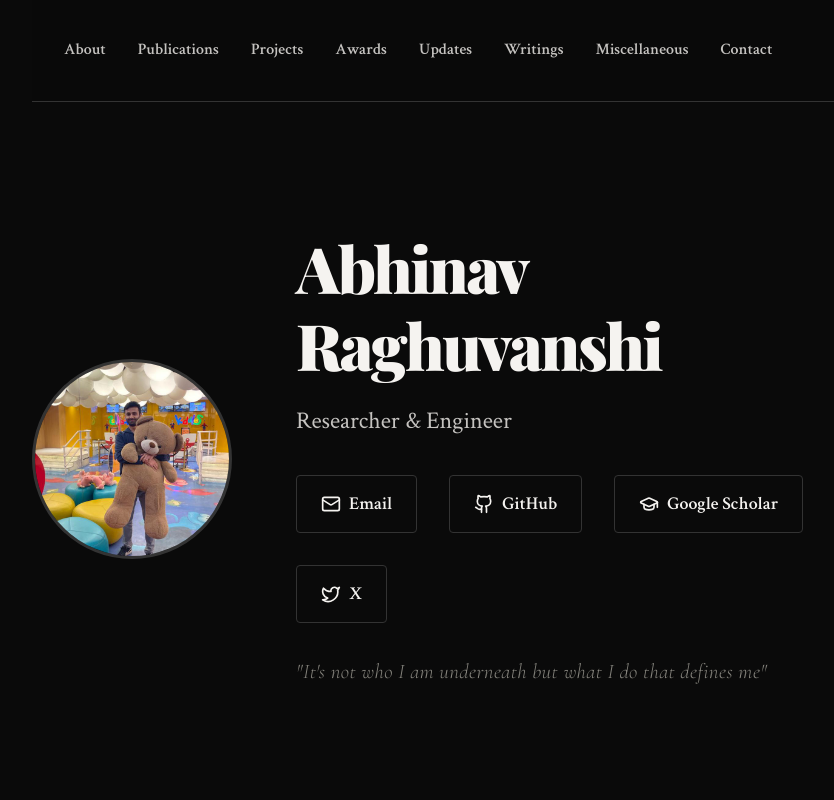
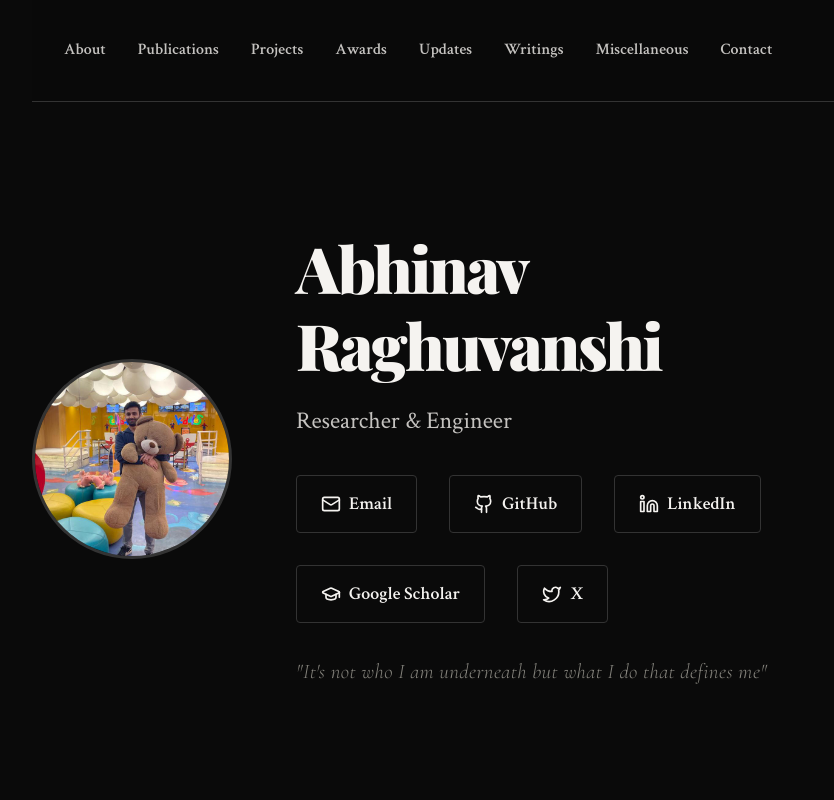
Before and after one commit to abhinavr11/abhinavr11.github.io, a React (Create React App) app in the folder frontend/: page / in a window 1280 px wide. Shown: the top 800 px of the page, without its empty margins (190-1024 px from the left). Built offline with nearby package versions, Linux system fonts and the light colour scheme.

Commit message:
added linkedin

```diff
--- a/frontend/src/mock.js
+++ b/frontend/src/mock.js
@@ -9,6 +9,7 @@ export const portfolioData = {
     location: "Thane, Maharashtra",
     email: "abhinav.raghuvanshi2.ar@gmail.com",
     github: "https://github.com/abhinavr11",
+    linkedin: "https://www.linkedin.com/in/abhinavr11/",
     scholar: "https://scholar.google.com/citations?hl=en&user=iF4H3-EAAAAJ",
     x: "https://x.com/abhinxvr",
     bio: "I am a researcher, working at the intersection of optimization, machine learning, and graph neural networks. I completed my B.Tech in Aerospace Engineering with a Minor in Computer Science from IIT Bombay. My research focuses on developing scalable algorithms for complex real-world problems, from railway scheduling to spatial transcriptomics."
--- a/frontend/src/pages/Home.jsx
+++ b/frontend/src/pages/Home.jsx
@@ -1,6 +1,6 @@
 import React, { useState } from 'react';
 import { Link } from 'react-router-dom';
-import { Mail, Github, GraduationCap, Twitter, ChevronDown, ChevronUp, ExternalLink } from 'lucide-react';
+import { Mail, Github, Linkedin, GraduationCap, Twitter, ChevronDown, ChevronUp, ExternalLink } from 'lucide-react';
 import { portfolioData } from '../mock';
 
 const Home = () => {
@@ -50,6 +50,10 @@ const Home = () => {
               <a href={portfolioData.personal.github} target="_blank" rel="noopener noreferrer" className="hero-link">
                 <Github size={20} />
                 <span>GitHub</span>
+              </a>
+              <a href={portfolioData.personal.linkedin} target="_blank" rel="noopener noreferrer" className="hero-link">
+                <Linkedin size={20} />
+                <span>LinkedIn</span>
               </a>
               <a href={portfolioData.personal.scholar} target="_blank" rel="noopener noreferrer" className="hero-link">
                 <GraduationCap size={20} />
@@ -216,6 +220,10 @@ const Home = () => {
               <Github size={20} />
               {portfolioData.personal.github.replace('https://github.com/', '')}
             </a>
+            <a href={portfolioData.personal.linkedin} target="_blank" rel="noopener noreferrer" className="contact-link">
+              <Linkedin size={20} />
+              {portfolioData.personal.linkedin.replace('https://www.linkedin.com/in/', '').replace(/\/$/, '')}
+            </a>
             <a href={portfolioData.personal.scholar} target="_blank" rel="noopener noreferrer" className="contact-link">
               <GraduationCap size={20} />
               Google Scholar
```
